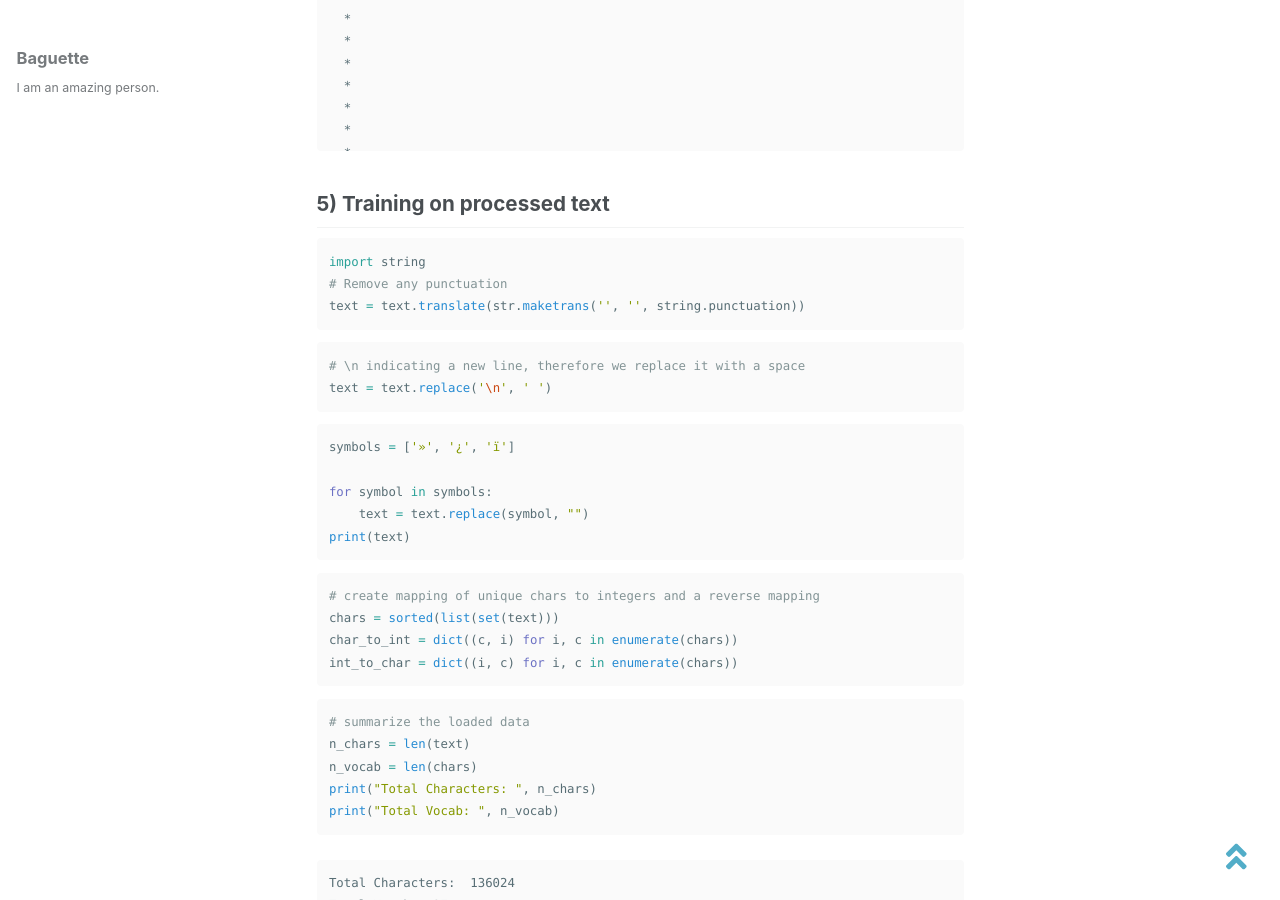
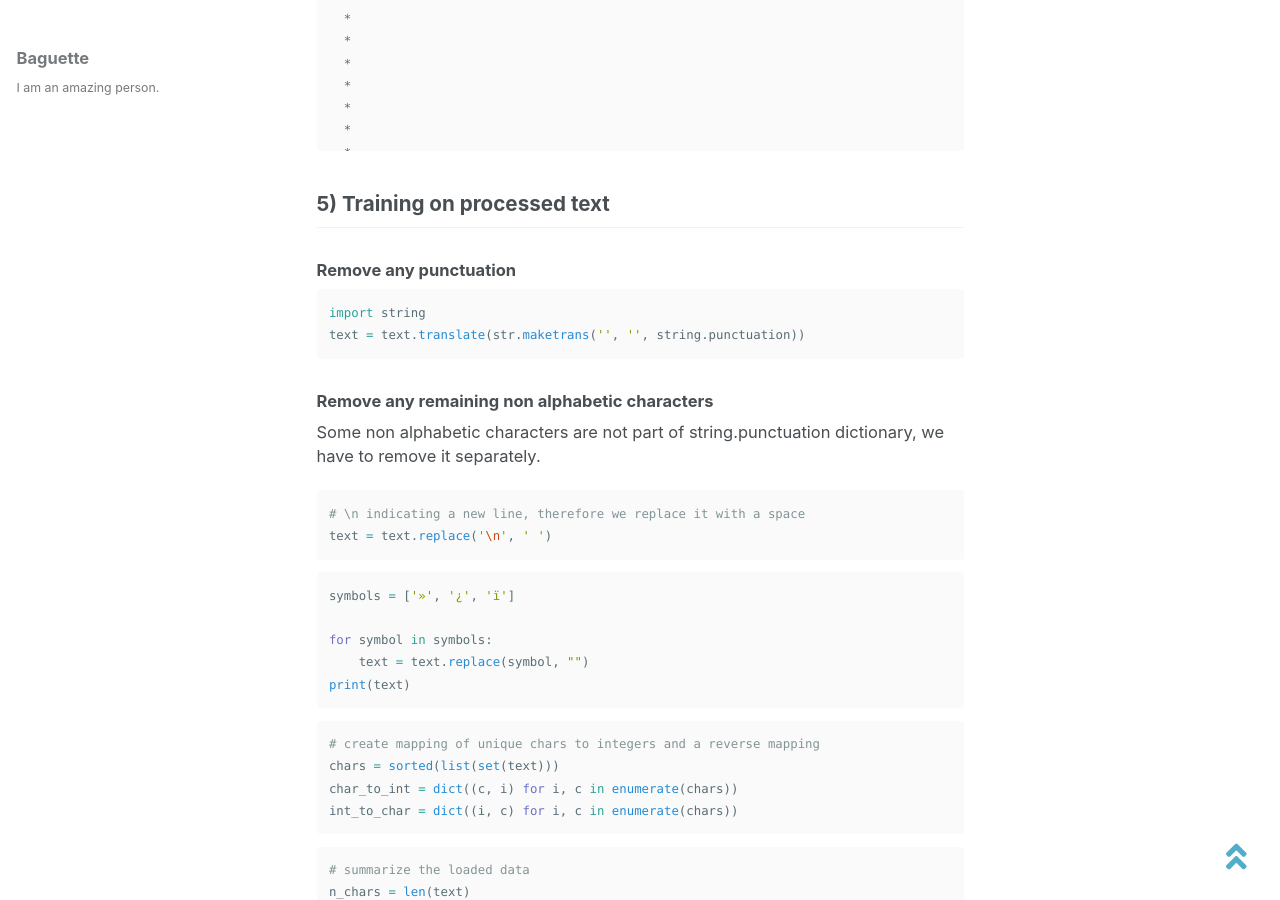
Before and after one commit to baguettexci/baguettexci.gituhb.io, a Jekyll site: the page built from _posts/2018-10-20-Generating-Text.md, in a window 1280 px wide and 900 px high, scrolled down 8566 px. Built offline with Jekyll 4.4.1, drawn with Linux system fonts in a browser that asks for light colours; nearby versions of some CDN libraries; some of the changed text lies outside the part shown.

Commit message:
Update 2018-10-20-Generating-Text.md

````diff
--- a/_posts/2018-10-20-Generating-Text.md
+++ b/_posts/2018-10-20-Generating-Text.md
@@ -422,17 +422,18 @@ rabbit replied, 'it sas all the batter-'
 
 ## 5) Training on processed text
 
+### Remove any punctuation
 ```python
 import string
-# Remove any punctuation
 text = text.translate(str.maketrans('', '', string.punctuation))
 ```
 
+### Remove any remaining non alphabetic characters
+Some non alphabetic characters are not part of string.punctuation dictionary, we have to remove it separately.
 ```python
 # \n indicating a new line, therefore we replace it with a space
 text = text.replace('\n', ' ')
 ```
-
 ```python
 symbols = ['»', '¿', 'ï']
 
````
